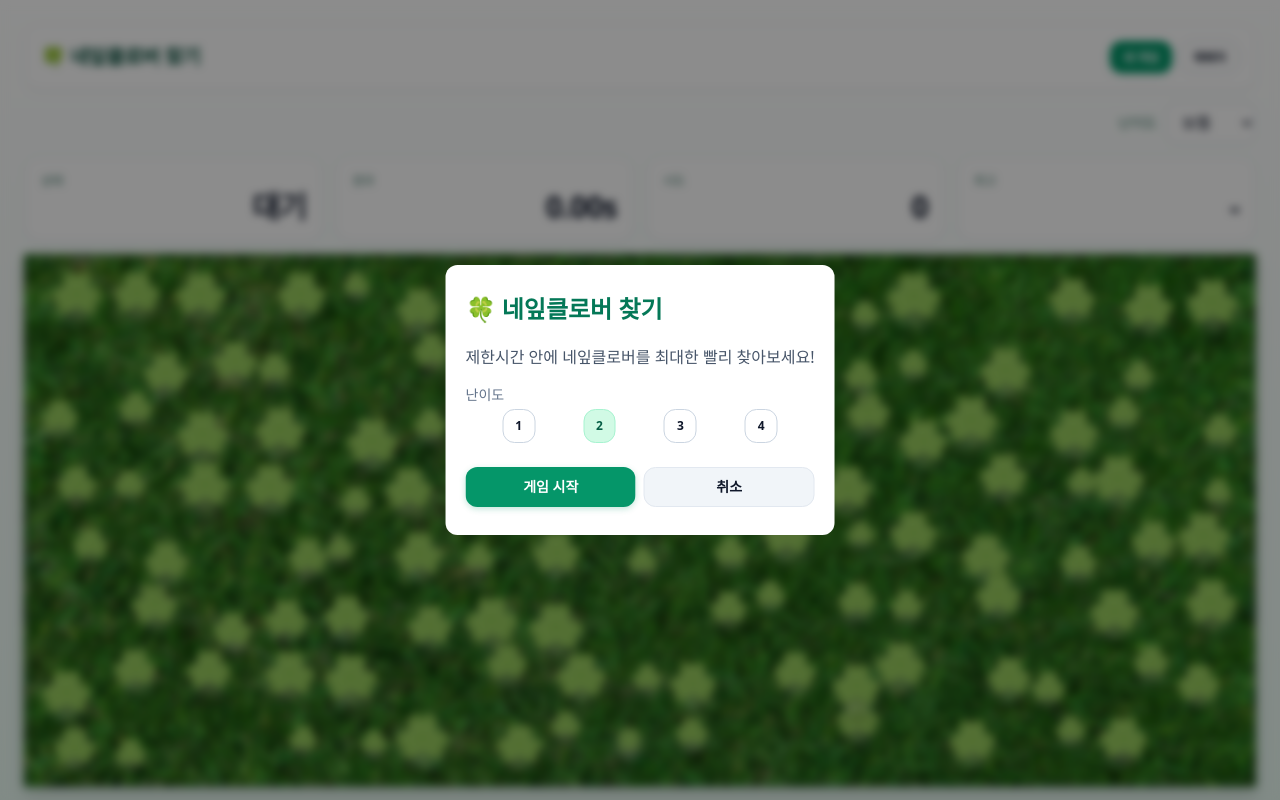
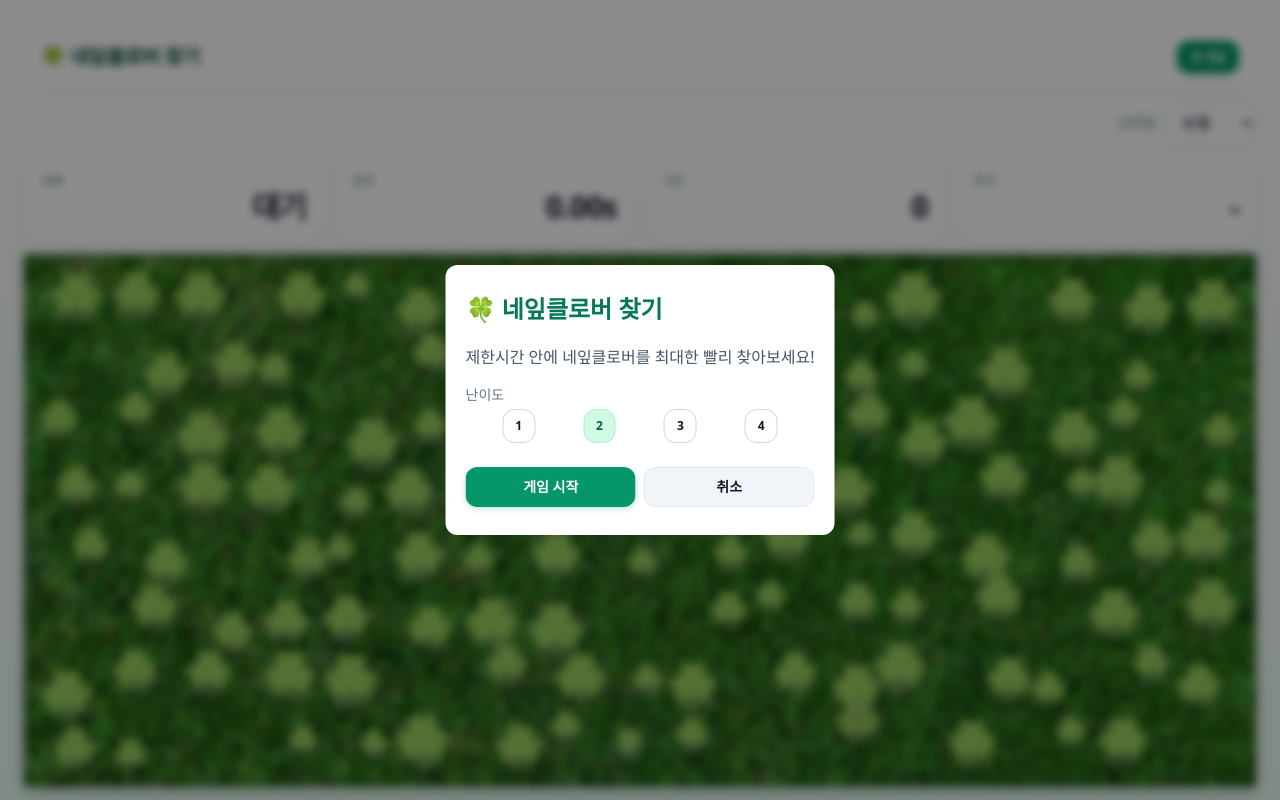
Before and after one commit to SeongYunHong/clover-game, a React (Vite) app: page / in a window 1280 px wide. Built offline with nearby package versions, Linux system fonts and the light colour scheme.

Commit message:
재배치 버튼 삭제

```diff
--- a/src/FourLeafCloverGame.jsx
+++ b/src/FourLeafCloverGame.jsx
@@ -250,7 +250,7 @@ export default function FourLeafCloverGame() {
     setElapsedMs(0);
     setRound((r) => r + 1);
   }
-  function reshuffle() { setRound((r) => r + 1); }
+
   const ms = (n = 0) => (n / 1000).toFixed(2) + "s";
 
   const openStartModal = () => {
@@ -290,15 +290,6 @@ export default function FourLeafCloverGame() {
               onClick={openStartModal}
             >
               새 게임
-            </Button>
-            <Button
-              color="slate"
-              variant="outline"
-              size="xs"
-              className="h-8 px-3 text-xs whitespace-nowrap"
-              onClick={reshuffle}
-            >
-              재배치
             </Button>
           </div>
         </div>
```
